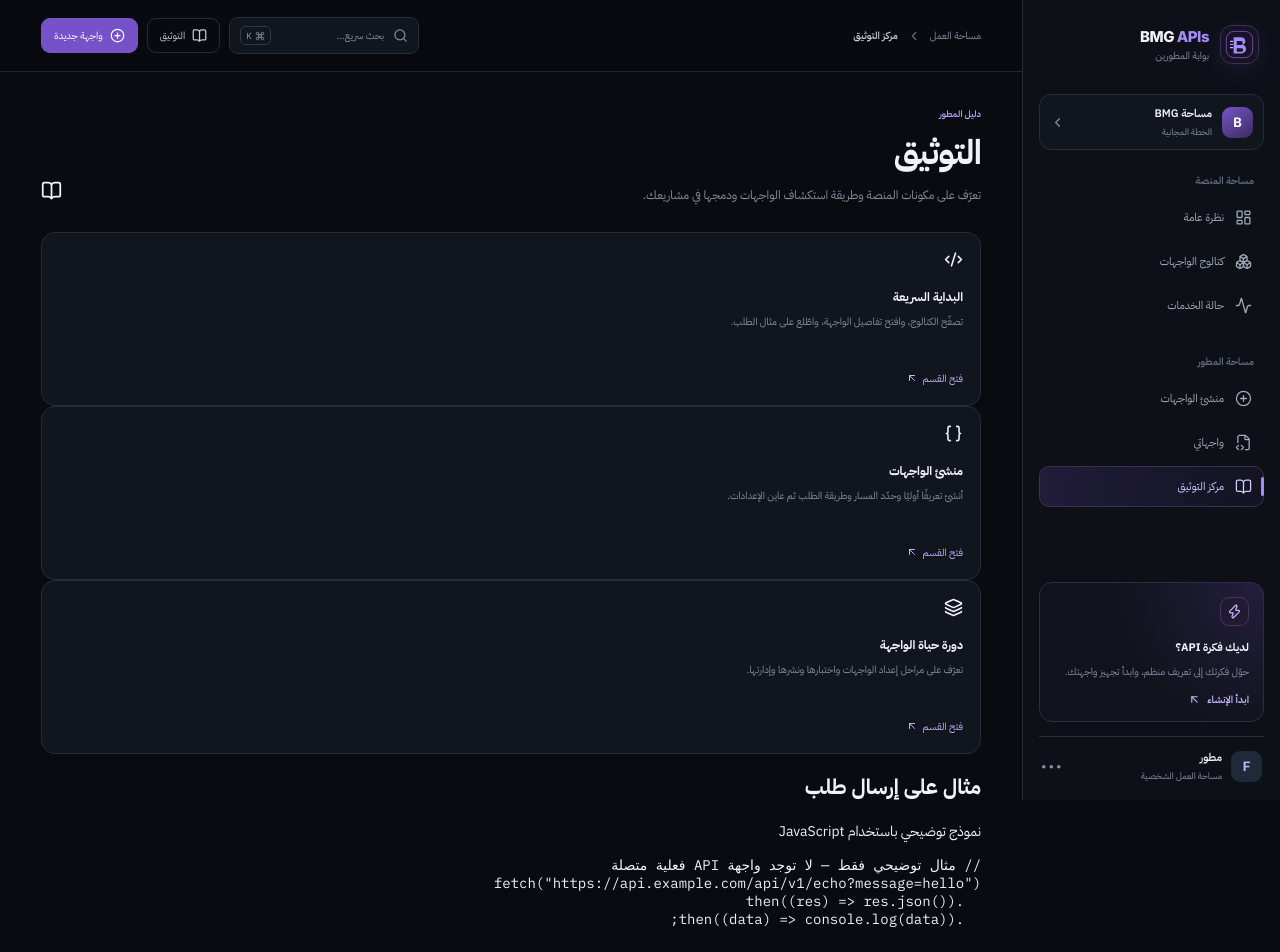
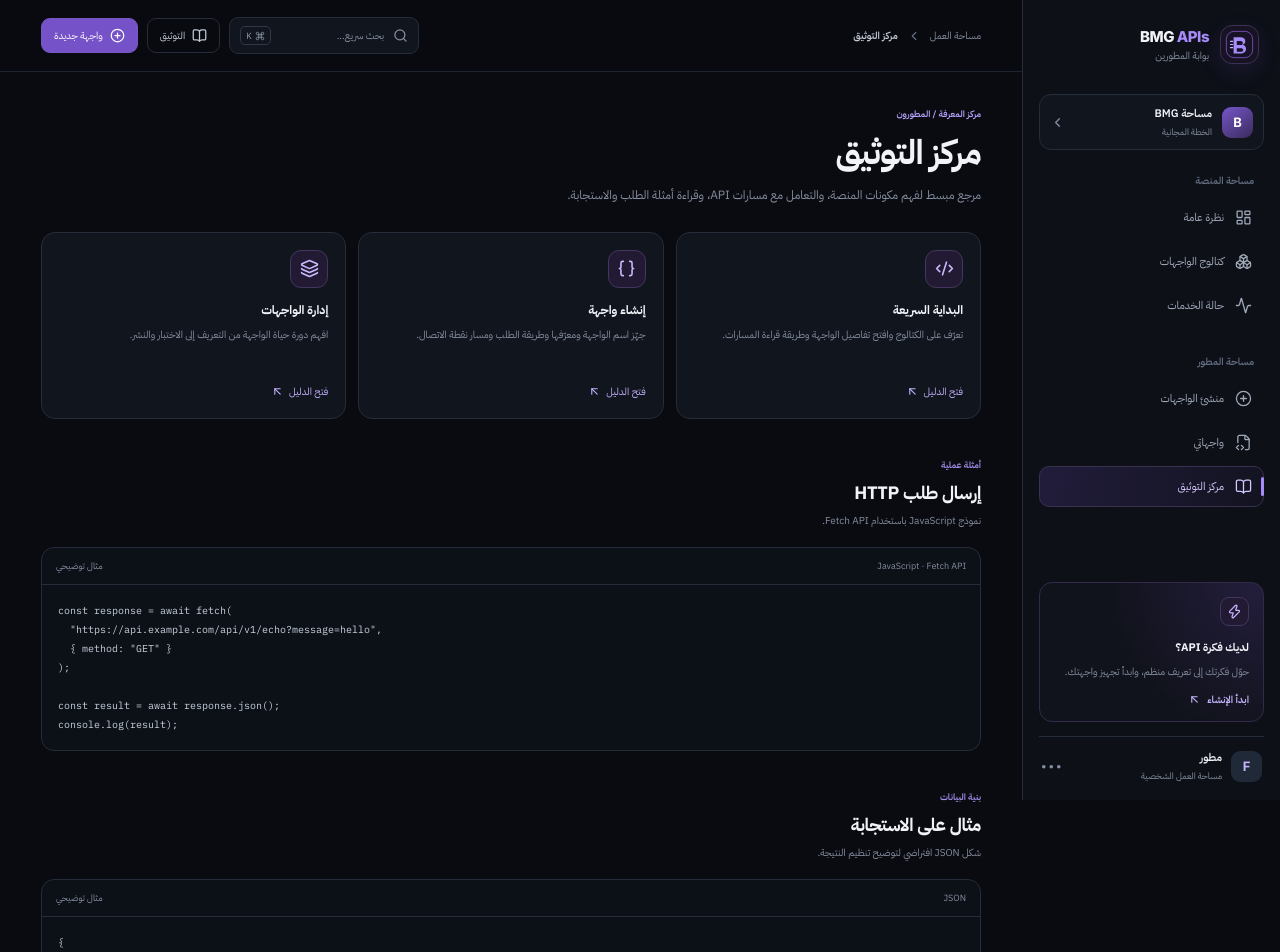
Before and after one commit to T7-T7/Bmg-Apis, a Next.js app: page /docs in a window 1280 px wide. Shown: the top 952 px of the page. Built offline with nearby package versions, Linux system fonts and the light colour scheme.

Commit message:
تحسين صفحات الكتالوج والمنشئ والتوثيق

```diff
--- a/app/docs/page.tsx
+++ b/app/docs/page.tsx
@@ -1,28 +1,38 @@
 import Link from "next/link";
-import { ArrowUpLeft, BookOpen, Braces, Code2, Layers3 } from "lucide-react";
+import { ArrowUpLeft, Braces, BookOpen, Code2, Layers3, ShieldCheck } from "lucide-react";
 
-const guideCards = [
-  { title: "البداية السريعة", text: "تصفّح الكتالوج، وافتح تفاصيل الواجهة، واطّلع على مثال الطلب.", href: "/apis", icon: Code2 },
-  { title: "منشئ الواجهات", text: "أنشئ تعريفًا أوليًا وحدّد المسار وطريقة الطلب ثم عاين الإعدادات.", href: "/create", icon: Braces },
-  { title: "دورة حياة الواجهة", text: "تعرّف على مراحل إعداد الواجهات واختبارها ونشرها وإدارتها.", href: "/my-apis", icon: Layers3 },
+const guides = [
+  { title: "البداية السريعة", description: "تعرّف على الكتالوج وافتح تفاصيل الواجهة وطريقة قراءة المسارات.", href: "/apis", icon: Code2 },
+  { title: "إنشاء واجهة", description: "جهّز اسم الواجهة ومعرّفها وطريقة الطلب ومسار نقطة الاتصال.", href: "/create", icon: Braces },
+  { title: "إدارة الواجهات", description: "افهم دورة حياة الواجهة من التعريف إلى الاختبار والنشر.", href: "/my-apis", icon: Layers3 },
 ];
 
+const requestExample = `const response = await fetch(
+  "https://api.example.com/api/v1/echo?message=hello",
+  { method: "GET" }
+);
+
+const result = await response.json();
+console.log(result);`;
+
+const responseExample = `{
+  "status": "preview",
+  "data": {
+    "message": "hello"
+  },
+  "requestId": "demo-request"
+}`;
+
 export default function DocsPage() {
-  const requestExample = `// مثال توضيحي فقط — لا توجد واجهة API فعلية متصلة
-fetch("https://api.example.com/api/v1/echo?message=hello")
-  .then((res) => res.json())
-  .then((data) => console.log(data));`;
-  const responseExample = { status: "preview", data: { message: "hello" }, requestId: "demo-request" };
   return (
-    <>
-      <div className="page-heading"><div><div className="eyebrow">دليل المطور</div><h1>التوثيق</h1><p>تعرّف على مكونات المنصة وطريقة استكشاف الواجهات ودمجها في مشاريعك.</p></div><span className="docs-heading-icon"><BookOpen size={21} /></span></div>
-      <div className="card-grid">{guideCards.map(card => {
-        const Icon = card.icon;
-        return <div className="panel docs-card" key={card.title}><span className="docs-icon"><Icon size={19} /></span><h3>{card.title}</h3><p>{card.text}</p><Link href={card.href} className="mini-btn">فتح القسم <ArrowUpLeft size={12} /></Link></div>;
-      })}</div>
-      <div className="section-title"><div><h2>مثال على إرسال طلب</h2><p>نموذج توضيحي باستخدام JavaScript</p></div></div><pre className="code-block">{requestExample}</pre>
-      <div className="section-title"><div><h2>مثال على الاستجابة</h2><p>بيانات JSON توضيحية</p></div></div><pre className="code-block" dir="ltr">{JSON.stringify(responseExample, null, 2)}</pre>
-      <p className="note-text">الأمثلة الواردة في هذه الصفحة للتوضيح فقط، ولا تشير إلى وجود خادم API فعلي متصل حاليًا.</p>
-    </>
+    <div>
+      <div className="page-heading"><div><div className="eyebrow">مركز المعرفة / المطورون</div><h1>مركز التوثيق</h1><p>مرجع مبسط لفهم مكونات المنصة، والتعامل مع مسارات API، وقراءة أمثلة الطلب والاستجابة.</p></div></div>
+      <div className="docs-grid">{guides.map(guide => { const Icon=guide.icon; return <article className="docs-card" key={guide.title}><span className="docs-card-icon"><Icon size={19} /></span><h3>{guide.title}</h3><p>{guide.description}</p><Link href={guide.href}>فتح الدليل <ArrowUpLeft size={13} /></Link></article>; })}</div>
+      <div className="section-heading"><div><span className="section-overline">أمثلة عملية</span><h2>إرسال طلب HTTP</h2><p>نموذج JavaScript باستخدام Fetch API.</p></div></div>
+      <div className="code-panel"><div className="code-panel-head"><span>JavaScript · Fetch API</span><span>مثال توضيحي</span></div><pre>{requestExample}</pre></div>
+      <div className="section-heading"><div><span className="section-overline">بنية البيانات</span><h2>مثال على الاستجابة</h2><p>شكل JSON افتراضي لتوضيح تنظيم النتيجة.</p></div></div>
+      <div className="code-panel"><div className="code-panel-head"><span>JSON</span><span>مثال توضيحي</span></div><pre>{responseExample}</pre></div>
+      <div className="docs-note"><ShieldCheck size={14} /> جميع الأمثلة هنا تعليمية فقط. لا توجد نقطة اتصال حقيقية متصلة حاليًا، ولا تستخدم عنوان المثال لإرسال بيانات حقيقية.</div>
+    </div>
   );
 }
```
